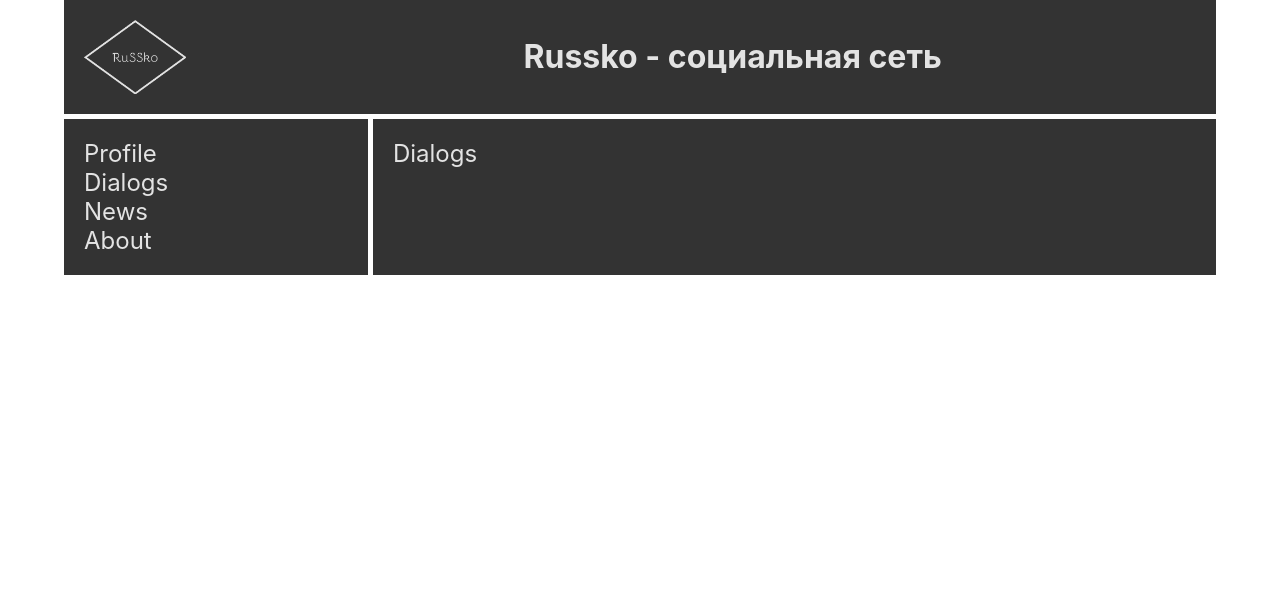
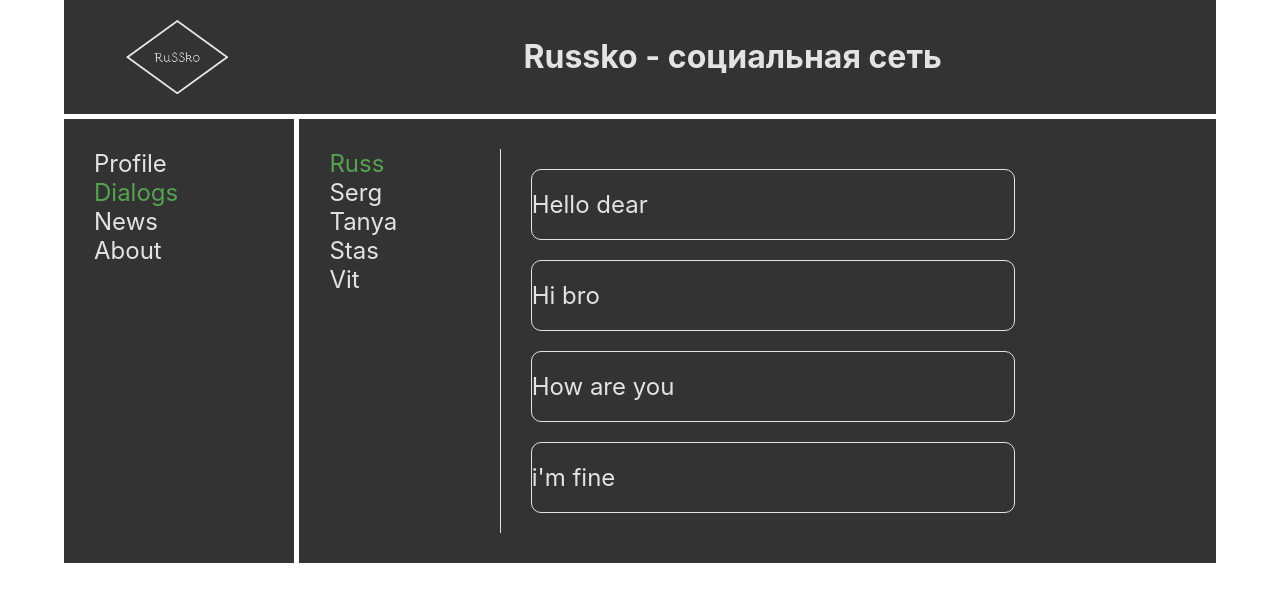
Before and after one commit to IshmametovRuslan/react-learn, a React (Create React App) app in the folder projects/01-first-project/my-app-1/: page /dialogs in a window 1280 px wide. Shown: the top 602 px of the page. Built offline with nearby package versions, Linux system fonts and the light colour scheme.

Commit message:
dialogs page layout

```diff
--- a/projects/01-first-project/my-app-1/src/App.css
+++ b/projects/01-first-project/my-app-1/src/App.css
@@ -8,6 +8,7 @@
   display: grid;
   max-width: 1152px;
   margin: auto;
+  grid-template-columns: 20%;
   grid-template-areas:
   "header header header header header"
   "menu main main main main";
--- a/projects/01-first-project/my-app-1/src/components/Header/Header.js
+++ b/projects/01-first-project/my-app-1/src/components/Header/Header.js
@@ -5,7 +5,7 @@ const Header = () => {
 	return (
 		<header className={classes.header}>
 			<div className={classes.logoBlock}>
-
+				<a href="/profile"></a>
 			</div>
 			<div>
 				<h1>Russko - социальная сеть</h1>
--- a/projects/01-first-project/my-app-1/src/components/Header/Header.module.css
+++ b/projects/01-first-project/my-app-1/src/components/Header/Header.module.css
@@ -8,10 +8,16 @@
 }
 
 .header .logoBlock {
-	background-position: center;
 	background: url("../../logo-1559928526143.png");
 	background-size: contain;
+	background-position: center;
 	background-repeat: no-repeat no-repeat;
+}
+
+.header .logoBlock a {
+	display: block;
+	width: 100%;
+	height: 100%;
 }
 
 .header div {
--- a/projects/01-first-project/my-app-1/src/components/Main/Dialogs/Dialogs.jsx
+++ b/projects/01-first-project/my-app-1/src/components/Main/Dialogs/Dialogs.jsx
@@ -4,7 +4,20 @@ import classes from './Dialogs.module.css'
 const Dialogs = (props) => {
     return (
         <div className={classes.dialogs}>
-            Dialogs
+
+            <div className={classes.dialogItems}>
+                <div className={classes.dialog + ' ' + classes.active}>Russ</div>
+                <div className={classes.dialog}>Serg</div>
+                <div className={classes.dialog}>Tanya</div>
+                <div className={classes.dialog}>Stas</div>
+                <div className={classes.dialog}>Vit</div>
+            </div>
+            <div className={classes.messages}>
+                <div className={classes.message}>Hello dear</div>
+                <div className={classes.message}>Hi bro</div>
+                <div className={classes.message}>How are you</div>
+                <div className={classes.message}>i'm fine</div>
+            </div>
         </div>
     );
 }
--- a/projects/01-first-project/my-app-1/src/components/Main/Dialogs/Dialogs.module.css
+++ b/projects/01-first-project/my-app-1/src/components/Main/Dialogs/Dialogs.module.css
@@ -0,0 +1,28 @@
+.dialogs {
+    display: grid;
+    grid-template-columns: 20% 60%;
+}
+
+.dialogs .dialogItems {
+    border-right: 1px solid #e3e3e3;
+}
+
+.dialogItems .dialog {
+
+}
+
+.dialog.active {
+    color: #55a251;
+}
+
+.dialogs .messages {
+    padding-left: 30px;
+}
+
+.messages .message {
+    display: block;
+    border: 1px solid #e3e3e3;
+    padding: 20px 0 20px 0;
+    margin: 20px 0 20px 0;
+    border-radius: 10px;
+}
--- a/projects/01-first-project/my-app-1/src/components/Main/Profile/Profile.module.css
+++ b/projects/01-first-project/my-app-1/src/components/Main/Profile/Profile.module.css
@@ -1,7 +1,7 @@
 .main {
 	grid-area: main;
 	background-color: #333333;
-	padding: 20px;
+	padding: 30px;
 	color: #E3E3E3;
 	font-size: 24px;
 }
--- a/projects/01-first-project/my-app-1/src/components/Nav/Nav.js
+++ b/projects/01-first-project/my-app-1/src/components/Nav/Nav.js
@@ -1,14 +1,23 @@
 import React from 'react';
 import classes from './Nav.module.css';
+import {NavLink} from "react-router-dom";
 
 const Nav = () => {
     return (
         <nav className={classes.menu}>
             <ul>
-				<li><a href="/profile">Profile</a></li>
-				<li><a href="/dialogs">Dialogs</a></li>
-				<li><a href="/news">News</a></li>
-				<li><a href="/about">About</a></li>
+                <li>
+                    <NavLink to="/profile" activeClassName={classes.activeLink}>Profile</NavLink>
+                </li>
+                <li>
+                    <NavLink to="/dialogs" activeClassName={classes.activeLink}>Dialogs</NavLink>
+                </li>
+                <li>
+                    <NavLink to="/news" activeClassName={classes.activeLink}>News</NavLink>
+                </li>
+                <li>
+                    <NavLink to="/about" activeClassName={classes.activeLink}>About</NavLink>
+                </li>
             </ul>
         </nav>
     );
--- a/projects/01-first-project/my-app-1/src/components/Nav/Nav.module.css
+++ b/projects/01-first-project/my-app-1/src/components/Nav/Nav.module.css
@@ -1,7 +1,7 @@
 .menu {
 	grid-area: menu;
 	background-color: #333333;
-	padding: 20px;
+	padding: 30px;
 }
 
 .menu a {
@@ -11,6 +11,10 @@
 	font-size: 24px;
 }
 
+.menu a.activeLink {
+	color: #55a251;
+}
+
 ul li {
 	list-style: none;
 }
```
Lines whose indentation alone changed are shown as unchanged.
